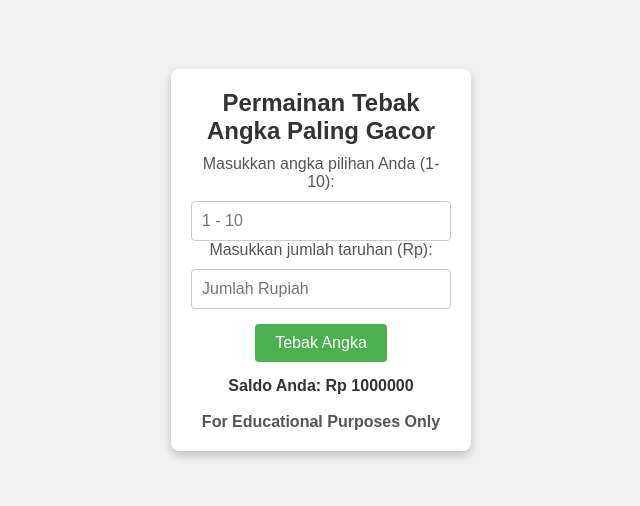
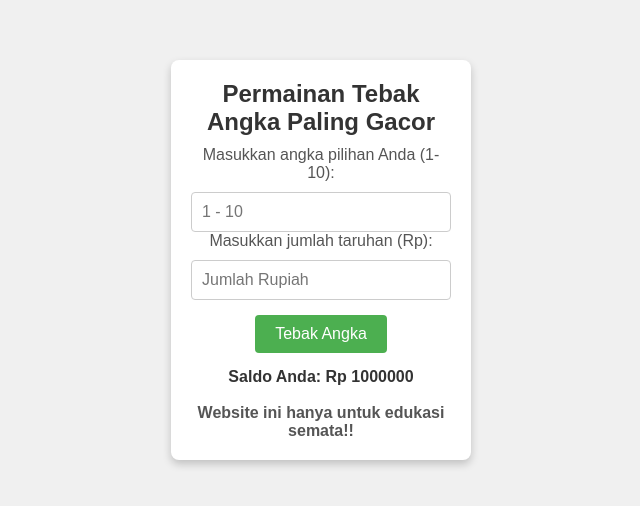
Before and after one commit to xFoldd/JudayGaming, a plain HTML site: page index.html in a window 1280 px wide. Shown: the part 140-646 px from the top of the page, without its empty margins (319-959 px from the left). Drawn offline with Linux system fonts and the light colour scheme.

Commit message:
Update index.html

```diff
--- a/index.html
+++ b/index.html
@@ -19,7 +19,7 @@
 
         <p id="result"></p>
         <p id="balanceDisplay">Saldo Anda: Rp <span id="balance">1000000</span></p> <br>
-        <p><b>For Educational Purposes Only</b></p>
+        <p><b>Website ini hanya untuk edukasi semata!!</b></p>
     </div>
 
     <script>
```
